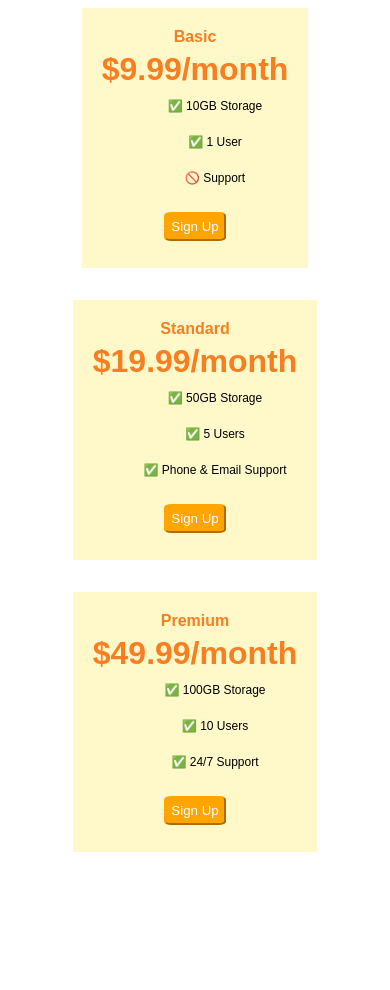
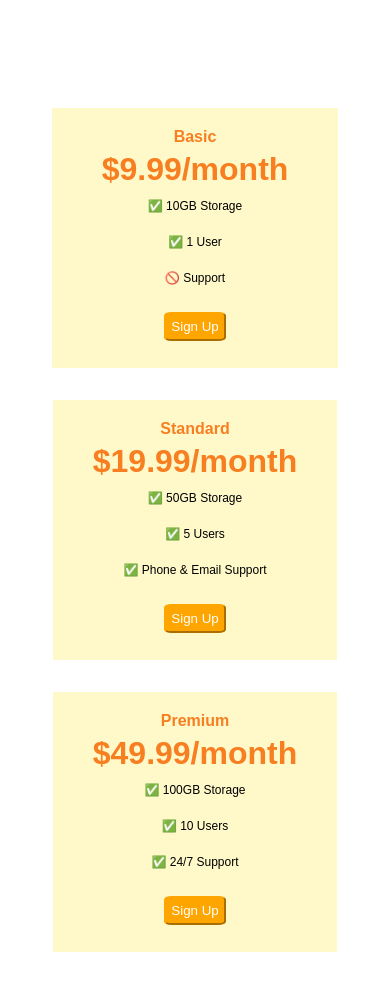
Before and after one commit to jess-designs/flexbox-pricing-table, a plain HTML site: page index.html in a window 390 px wide. Before the commit the page ends 860 px from the top, so only its background shows below. Drawn offline with Linux system fonts and the light colour scheme; a web font is replaced by a local one.

Commit message:
Add files via upload

```diff
--- a/index.html
+++ b/index.html
@@ -18,7 +18,6 @@
       align-items: center;
       gap: 2rem;
       height: 100vh; /* Need to set parent container width to 100% if you want it to center vertically using align-items */
-
     }
 
     .pricing-plan {
@@ -48,6 +47,10 @@
       color: #F77E21;
     }
 
+    .plan-features {
+      padding: 0;
+    }
+
     .pricing-plan ul {
       margin-top: 0;
     }
@@ -65,14 +68,26 @@
        .pricing-container {
       flex-direction: column;
        }
+    body {
+      padding-top: 100px;
+      padding-bottom: 100px;
+    }
 
+     .first {
+      padding-left: 50px !important;
+      padding-right: 50px !important;
+        }
+      .pricing-plan {
+        padding-left: 40px;
+        padding-right: 40px;
+      }
     }
   </style>
 </head>
 
 <body>
   <div class="pricing-container">
-    <div class="pricing-plan">
+    <div class="pricing-plan first">
       <div class="plan-title">Basic</div>
       <div class="plan-price">$9.99/month</div>
       <ul class="plan-features">
```
